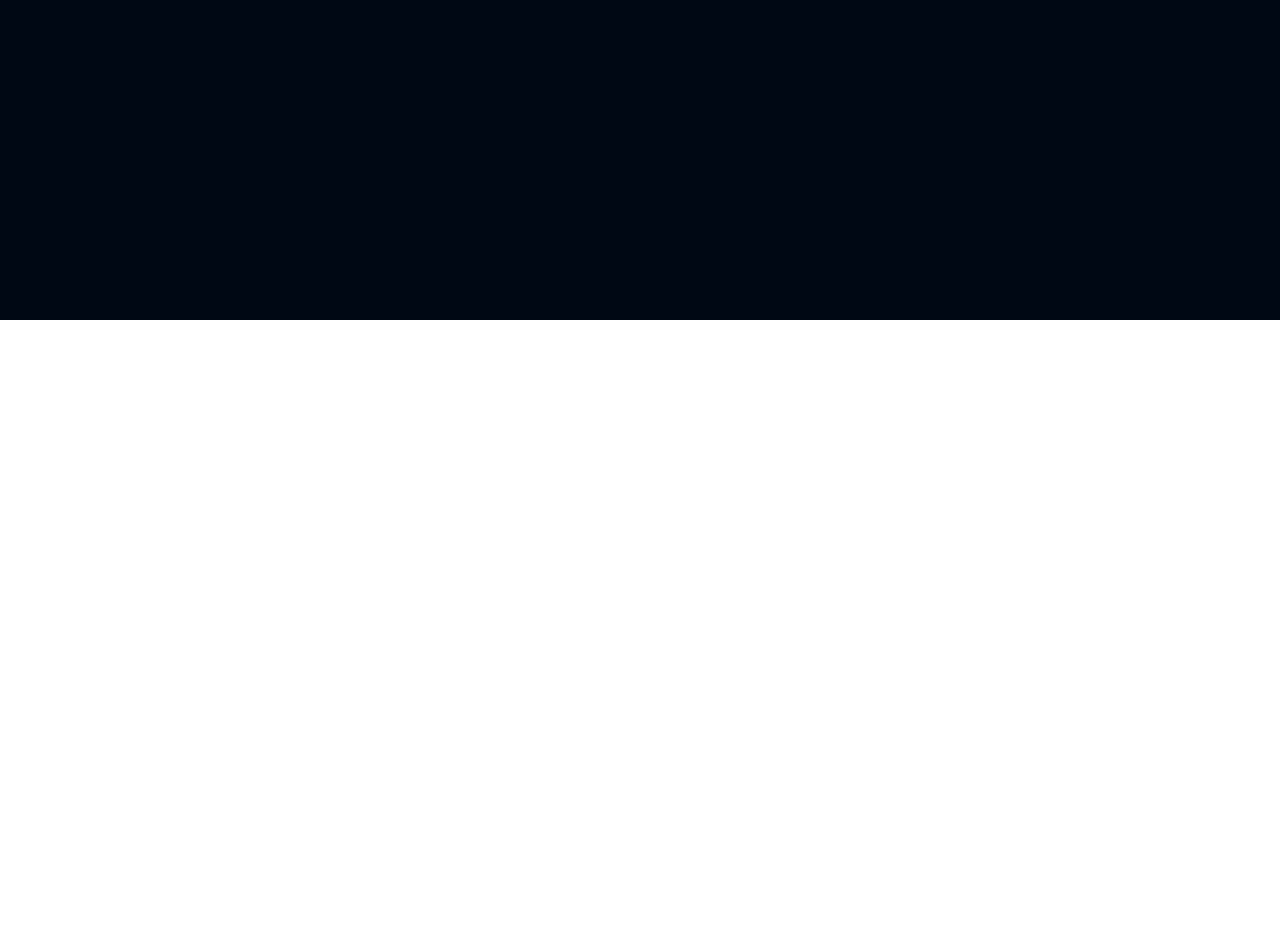
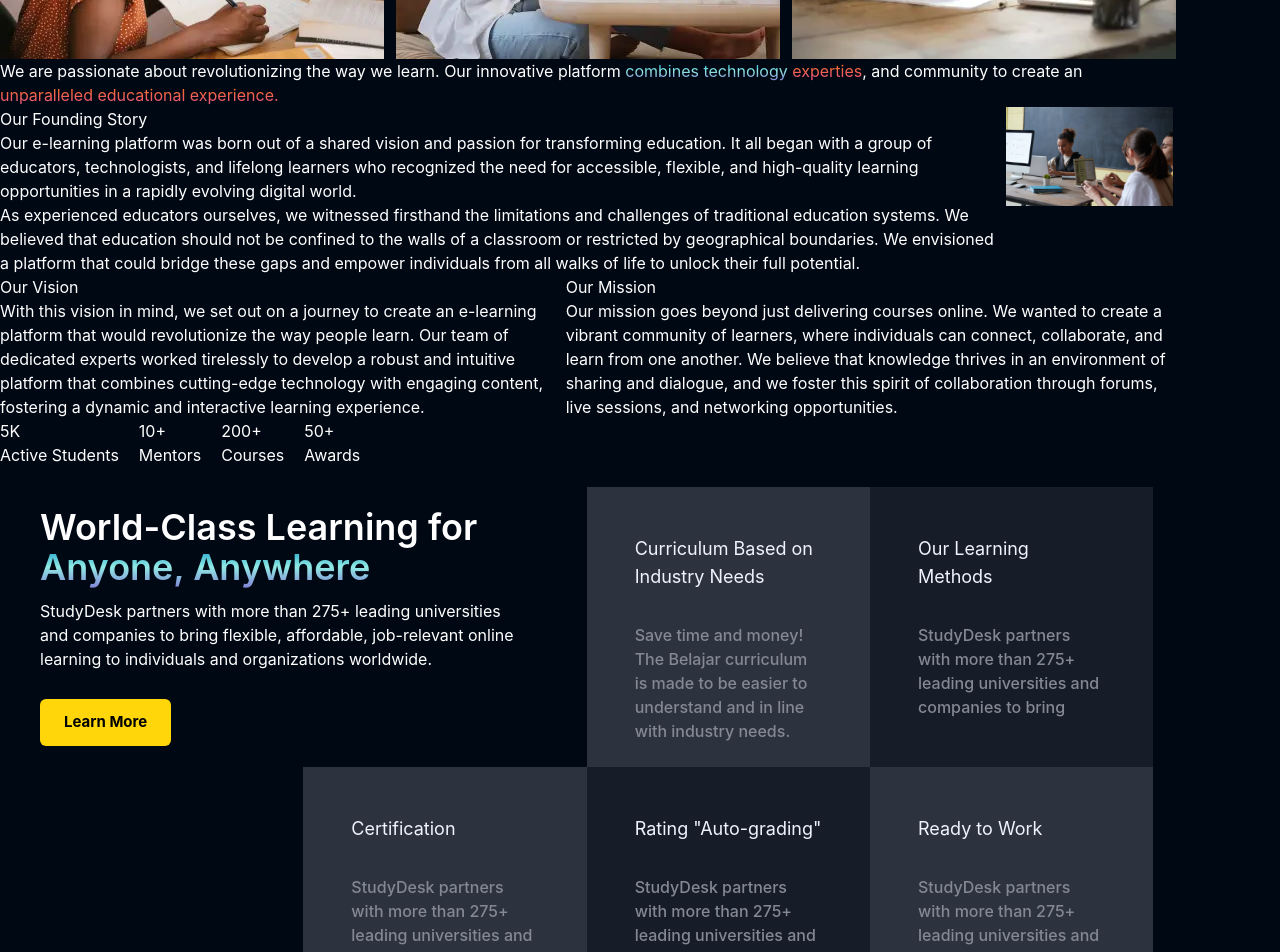
Before and after one commit to AasthaTank/StudyDesk, a React (Create React App) app: page /about in a window 1280 px wide. Shown: the part 480-1432 px from the top of the page. Before the commit the page ends 800 px from the top, so only its background shows below. Built offline with nearby package versions, Linux system fonts and the light colour scheme; no server answers.

Commit message:
creating about page

```diff
--- a/src/App.js
+++ b/src/App.js
@@ -9,6 +9,7 @@
 import ForgotPassword from "./pages/ForgotPassword";
 import UpdatePassword from "./pages/UpdatePassword";
 import VerifyEmail from "./pages/VerifyEmail";
+import About from "./pages/About";
 
 function App() {
   return (
@@ -61,6 +62,15 @@
             }
         />
 
+        <Route
+            path="about"
+            element={
+              <OpenRoute>
+                <About/>
+              </OpenRoute>
+            }
+        />
+
     </Routes>
 
     </div>
--- a/src/components/common/Navbar.jsx
+++ b/src/components/common/Navbar.jsx
@@ -11,7 +11,7 @@
 import { useState } from 'react'
 import { IoIosArrowDown } from "react-icons/io";
 
-const subLinks = [
+const sublinks = [
     {
         title: "Python",
         link:"/catalog/python"
--- /dev/null
+++ b/src/components/core/AboutPage/LearningGrid.jsx
@@ -0,0 +1,104 @@
+import React from 'react'
+import HighlightText from '../HomePage/HightlightText';
+import CTAButton from "../../core/HomePage/Button"
+
+
+const LearningGridArray = [
+    {
+      order: -1,
+      heading: "World-Class Learning for",
+      highlightText: "Anyone, Anywhere",
+      description:
+        "StudyDesk partners with more than 275+ leading universities and companies to bring flexible, affordable, job-relevant online learning to individuals and organizations worldwide.",
+      BtnText: "Learn More",
+      BtnLink: "/",
+    },
+    {
+      order: 1,
+      heading: "Curriculum Based on Industry Needs",
+      description:
+        "Save time and money! The Belajar curriculum is made to be easier to understand and in line with industry needs.",
+    },
+    {
+      order: 2,
+      heading: "Our Learning Methods",
+      description:
+        "StudyDesk partners with more than 275+ leading universities and companies to bring",
+    },
+    {
+      order: 3,
+      heading: "Certification",
+      description:
+        "StudyDesk partners with more than 275+ leading universities and companies to bring",
+    },
+    {
+      order: 4,
+      heading: `Rating "Auto-grading"`,
+      description:
+        "StudyDesk partners with more than 275+ leading universities and companies to bring",
+    },
+    {
+      order: 5,
+      heading: "Ready to Work",
+      description:
+        "StudyDesk partners with more than 275+ leading universities and companies to bring",
+    },
+  ];
+
+
+const LearningGrid = () => {
+  return (
+    <div className='grid mx-auto grid-col-1 lg:grid-cols-4 mb-10 p-5'>
+        {
+            LearningGridArray.map( (card, index) => {
+                return (
+                    <div
+                    key={index}
+                    className={`${index === 0 && "lg:col-span-2 lg:h-[280px] p-5 lg:w-fit"}
+                    ${
+                        card.order % 2 === 1 ? "bg-richblack-700 lg:h-[280px] p-5" : "bg-richblack-800 lg:h-[280px] p-5"
+                    }
+                    ${card.order === 3 && "lg:col-start-2"}
+                    ${card.order < 0 && "bg-transparent"}
+                    `}
+                    >
+                    {
+                        card.order < 0
+                        ? (
+                            <div className='lg:w-[90%] flex flex-col pb-5 gap-3'>
+                                <div className='text-4xl font-semibold'>
+                                    {card.heading}
+                                    <HighlightText text={card.highlightText} />
+                                </div>
+                                <p className='font-md '>
+                                    {card.description}
+                                </p>
+                                <div className='w-fit mt-4'>
+                                    <CTAButton active={true} linkto={card.BtnLink}>
+                                        {card.BtnText}
+                                    </CTAButton>
+                                </div>
+                            </div>
+                        )
+                        : (
+                            <div className='flex flex-col gap-8 p-7'>
+                                <h1 className='text-richblack-5 text-lg'>
+                                    {card.heading}
+                                </h1>
+                                <p className='text-richblack-300 font-medium'>
+                                    {card.description}
+                                </p>
+                            </div>
+                        )
+                    }
+
+                    </div>
+                )
+            })
+        }
+
+    </div>
+  )
+}
+
+export default LearningGrid
--- /dev/null
+++ b/src/components/core/AboutPage/Quote.jsx
@@ -0,0 +1,22 @@
+import React from 'react'
+import HighlightText from '../HomePage/HightlightText'
+
+const Quote = () => {
+  return (
+    <div>
+      We are passionate about revolutionizing the way we learn. Our innovative platform
+      <HighlightText text={'combines technology'}/>
+      <span className='bg-gradient-to-t from-rose-400 to-orange-300 text-transparent bg-clip-text '>
+        {" "}
+        experties
+      </span>
+      , and community to create an
+      <span className='bg-gradient-to-t from-rose-400 to-orange-300 text-transparent bg-clip-text '>
+      {" "}
+      unparalleled educational experience.
+      </span>
+    </div>
+  )
+}
+
+export default Quote
--- /dev/null
+++ b/src/components/core/AboutPage/Stats.jsx
@@ -0,0 +1,36 @@
+import React from 'react'
+
+const Stats = [
+    {count: "5K", label:"Active Students"},
+    {count: "10+", label:"Mentors"},
+    {count: "200+", label:"Courses"},
+    {count: "50+", label:"Awards"},
+];
+const StatsComponent = () => {
+  return (
+    <section>
+        <div>
+
+            <div className='flex gap-x-5'>
+                {
+                    Stats.map( (data, index) => {
+                        return (
+                            <div key={index}>
+                                <h1>
+                                    {data.count}
+                                </h1>
+                                <h2>
+                                    {data.label}
+                                </h2>
+                            </div>
+                        )
+                    })
+                }
+            </div>
+
+        </div>
+    </section>
+  )
+}
+
+export default StatsComponent
--- a/src/components/core/HomePage/HightlightText.jsx
+++ b/src/components/core/HomePage/HightlightText.jsx
@@ -2,7 +2,7 @@
 
 const HighlightText = ({text}) => {
   return (
-    <span className="bg-gradient-to-r from-pastle via-mint to-cool text-transparent bg-clip-text">
+    <span className="bg-gradient-to-t from-pastle via-mint to-cool text-transparent bg-clip-text">
         {" "}
         {text}
     </span>
--- /dev/null
+++ b/src/pages/About.jsx
@@ -0,0 +1,102 @@
+import React from 'react'
+import HighlightText from "../components/core/HomePage/HightlightText"
+import BannerImage1 from "../assets/Images/aboutus1.webp"
+import BannerImage2 from "../assets/Images/aboutus2.webp"
+import BannerImage3 from "../assets/Images/aboutus3.webp"
+import Quote from '../components/core/AboutPage/Quote'
+import FoundingStory from "../assets/Images/FoundingStory.png"
+import StatsComponent from '../components/core/AboutPage/Stats'
+import LearningGrid from '../components/core/AboutPage/LearningGrid'
+
+const About = () => {
+  return (
+    <div className='mt-[100px] text-white w-11/12 max-w-maxContent'>
+    {/* Section-1 */}
+    <section>
+        <div>
+            <header>
+                Driving Innovation in Online Education for a
+                <HighlightText text={'Brighter Future'}/>
+
+                <p>
+                StudyDesk is at the forefront of driving innovation in online education. We're passionate about creating a brighter future by offering cutting-edge courses, leveraging emerging technologies, and nurturing a vibrant learning community.
+                </p>
+            </header>
+
+            <div className='flex gap-x-3 mx-auto'>
+                <img src={BannerImage1}/>
+                <img src={BannerImage2}/>
+                <img src={BannerImage3}/>
+            </div>
+
+
+
+        </div>
+    </section>
+
+    {/* Section-2 */}
+    <section>
+        <div>
+            <Quote/>
+        </div>
+    </section>
+
+    {/* Section-3 */}
+    <section>
+        <div className='flex flex-col'>
+            {/* Founding story wala div */}
+            <div className='flex'>
+                {/* founding story left box */}
+                <div>
+                    <h1>Our Founding Story</h1>
+
+                    <p>Our e-learning platform was born out of a shared vision and passion for transforming education. It all began with a group of educators, technologists, and lifelong learners who recognized the need for accessible, flexible, and high-quality learning opportunities in a rapidly evolving digital world.</p>
+
+                    <p>As experienced educators ourselves, we witnessed firsthand the limitations and challenges of traditional education systems. We believed that education should not be confined to the walls of a classroom or restricted by geographical boundaries. We envisioned a platform that could bridge these gaps and empower individuals from all walks of life to unlock their full potential.</p>
+                </div>
+                {/* founding story right box */}
+                <div>
+                <div>
+                    <img src={FoundingStory} />
+                </div>
+            </div>
+            </div>
+
+            {/* vision and mission parent div */}
+            <div className='flex'>
+                {/* left box */}
+                <div>
+                    <h1>Our Vision</h1>
+
+                    <p>With this vision in mind, we set out on a journey to create an e-learning platform that would revolutionize the way people learn. Our team of dedicated experts worked tirelessly to develop a robust and intuitive platform that combines cutting-edge technology with engaging content, fostering a dynamic and interactive learning experience.</p>
+                </div>
+
+                {/* right box */}
+                <div>
+                    <h1>Our Mission</h1>
+
+                    <p>Our mission goes beyond just delivering courses online. We wanted to create a vibrant community of learners, where individuals can connect, collaborate, and learn from one another. We believe that knowledge thrives in an environment of sharing and dialogue, and we foster this spirit of collaboration through forums, live sessions, and networking opportunities.</p>
+                </div>
+            </div>
+
+
+
+
+
+
+        </div>
+    </section>
+
+    {/* section-4 */}
+    <StatsComponent/>
+
+    {/* section-5 */}
+    <section className='mx-auto flex items-center justify-center'>
+        <LearningGrid/>
+    </section>
+
+    </div>
+  )
+}
+
+export default About
--- a/src/pages/VerifyEmail.jsx
+++ b/src/pages/VerifyEmail.jsx
@@ -70,7 +70,7 @@
                     </div>
 
                     <button
-                    onClick={ () => dispatch (sendOtp(signupData.email))}>
+                    onClick={ () => dispatch (sendOtp(signupData.email, navigate))}>
                         Resend it
                     </button>
 
--- a/tailwind.config.js
+++ b/tailwind.config.js
@@ -17,6 +17,8 @@
       purple: "	#bdb4ff",
       purpleAnime: "#7a4dce",
       neon:"#eaff99",
+      "rose-400": "#EB5286",
+      "orange-300": "#F97316",
       richblack: {
         5: "#F1F2FF",
         25: "#DBDDEA",
```
